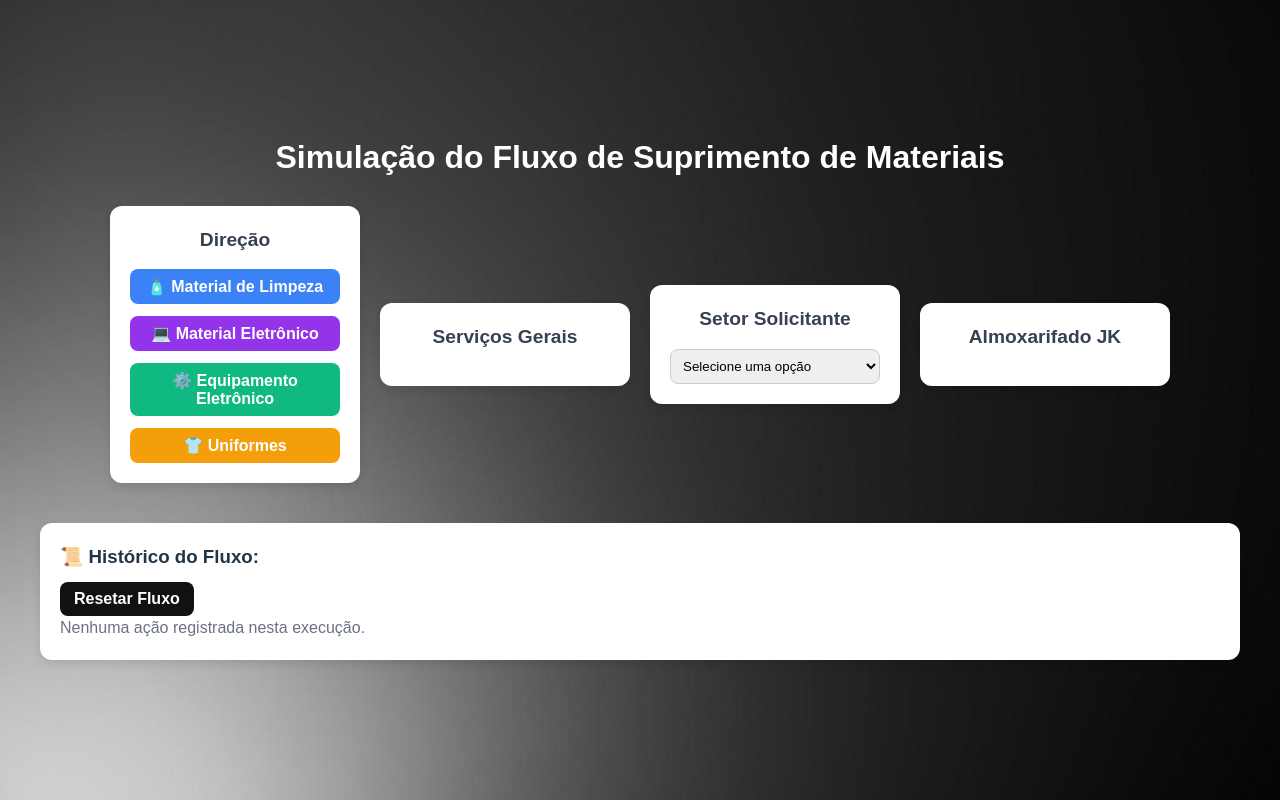
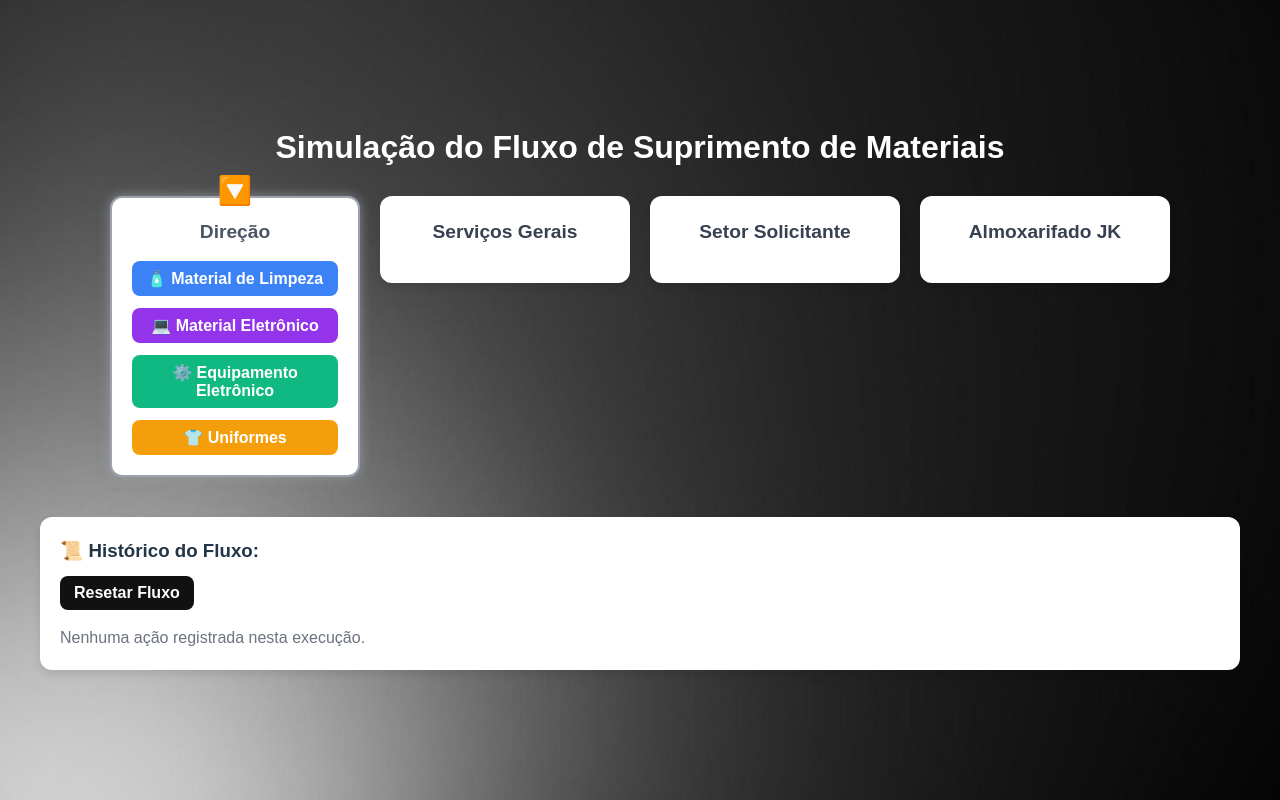
Before and after one commit to antonio809/jkservices, a React (Vite) app: page / in a window 1280 px wide. Built offline with nearby package versions, Linux system fonts and the light colour scheme.

Commit message:
Atualizando site!

```diff
--- a/src/App.jsx
+++ b/src/App.jsx
@@ -15,6 +15,16 @@ export default function App() {
   useEffect(() => {
     document.body.style.backgroundColor = "#000";
     document.body.style.margin = "0";
+
+    // Animação da seta
+    const style = document.createElement("style");
+    style.innerHTML = `
+      @keyframes pulse {
+        from { transform: translateX(-50%) scale(1); }
+        to { transform: translateX(-50%) scale(1.2); }
+      }
+    `;
+    document.head.appendChild(style);
   }, []);
 
   const avancar = (proxima, mensagem) => {
@@ -50,7 +60,6 @@ export default function App() {
         boxSizing: "border-box",
       }}
     >
-      {/* Título */}
       <h1
         style={{
           textAlign: "center",
@@ -63,36 +72,67 @@ export default function App() {
         Simulação do Fluxo de Suprimento de Materiais
       </h1>
 
-      {/* Swimlanes */}
+      {/* SWIMLANES */}
       <div
         style={{
           display: "flex",
           gap: "20px",
           flexWrap: "wrap",
           justifyContent: "center",
-          alignItems: "center",
+          alignItems: "flex-start",
           width: "100%",
         }}
       >
-        {setores.map((s) => (
+        {setores.map((s) => {
+          // 🔧 Lógica corrigida: apenas UM setor ativo por vez
+          const ativo =
+            (s.id === "direcao" &&
+              ["inicio", "limpeza", "eletronico", "equipamento", "uniforme"].includes(etapa)) ||
+            (s.id === "servicos" && etapa === "pedidoServicos") ||
+            (s.id === "almox" &&
+              ["solicitacaoAlmox", "aguardandoEntrega", "recebeuMateriais", "faltaMateriais"].includes(etapa));
+
+          return (
             <div
               key={s.id}
               style={{
                 backgroundColor: "#fff",
                 borderRadius: "12px",
                 padding: "20px",
-              boxShadow: "0 4px 8px rgba(0,0,0,0.1)",
-              minWidth: "200px",
+                boxShadow: ativo
+                  ? "0 0 12px rgba(156,163,175,0.7)" // sombra cinza suave
+                  : "0 4px 8px rgba(0,0,0,0.1)",
+                minWidth: "220px",
                 maxWidth: "250px",
                 flex: "1 1 220px",
                 textAlign: "center",
+                position: "relative",
+                border: ativo ? "2px solid #9ca3af" : "2px solid transparent",
+                transition: "all 0.3s ease",
               }}
             >
+              {/* SETA CINZA 🔽 */}
+              {ativo && (
+                <div
+                  style={{
+                    position: "absolute",
+                    top: "-25px",
+                    left: "50%",
+                    transform: "translateX(-50%)",
+                    fontSize: "24px",
+                    color: "#6b7280", // cinza
+                    animation: "pulse 1s infinite alternate",
+                  }}
+                >
+                  🔽
+                </div>
+              )}
+
               <h2
                 style={{
                   fontWeight: "bold",
                   marginBottom: "15px",
-                color: "#374151",
+                  color: ativo ? "#4b5563" : "#374151",
                   fontSize: "1.2rem",
                 }}
               >
@@ -117,7 +157,6 @@ export default function App() {
                 </div>
               )}
 
-            {/* Seletor: Material de Limpeza */}
               {s.id === "direcao" && etapa === "limpeza" &&
                 selectEtapa(
                   "Escolha o item de limpeza",
@@ -133,7 +172,6 @@ export default function App() {
                     )
                 )}
 
-            {/* Seletor: Material Eletrônico */}
               {s.id === "direcao" && etapa === "eletronico" &&
                 selectEtapa(
                   "Escolha o material eletrônico",
@@ -149,15 +187,10 @@ export default function App() {
                     )
                 )}
 
-            {/* Seletor: Equipamento Eletrônico */}
               {s.id === "direcao" && etapa === "equipamento" &&
                 selectEtapa(
                   "Escolha o equipamento eletrônico",
-                [
-                  "Monitor e Teclado",
-                  "Impressora e Scanner",
-                  "Projetor e Caixa de Som",
-                ],
+                  ["Monitor e Teclado", "Impressora e Scanner", "Projetor e Caixa de Som"],
                   (item) =>
                     avancar(
                       "pedidoServicos",
@@ -165,7 +198,6 @@ export default function App() {
                     )
                 )}
 
-            {/* Seletor: Uniformes */}
               {s.id === "direcao" && etapa === "uniforme" &&
                 selectEtapa(
                   "Escolha o uniforme",
@@ -219,33 +251,6 @@ export default function App() {
                 </p>
               )}
 
-            {/* SETOR SOLICITANTE */}
-            {s.id === "solicitante" && etapa === "inicio" && (
-              <select
-                onChange={(e) => {
-                  const pedido = e.target.value;
-                  if (pedido) {
-                    avancar("solicitacaoAlmox", `📝 Setor Solicitante requisitou ${pedido} ao Almoxarifado`);
-                  }
-                }}
-                defaultValue=""
-                style={selectStyle}
-              >
-                <option value="" disabled>
-                  Selecione uma opção
-                </option>
-                <option value="materiais de limpeza (detergente, papel higiênico, álcool)">
-                  Materiais de Limpeza (Detergente, Papel Higiênico, Álcool)
-                </option>
-                <option value="equipamentos eletrônicos (mouse, teclado, monitor)">
-                  Equipamentos Eletrônicos (Mouse, Teclado, Monitor)
-                </option>
-                <option value="uniformes (jalecos, coletes, botas)">
-                  Uniformes (Jalecos, Coletes, Botas)
-                </option>
-              </select>
-            )}
-
               {/* ALMOXARIFADO */}
               {s.id === "almox" && etapa === "solicitacaoAlmox" && (
                 <select
@@ -256,7 +261,10 @@ export default function App() {
                     } else if (status === "indisponivel") {
                       avancar("faltaMateriais", "⚠️ Almoxarifado informou falta de materiais");
                     } else if (status === "aguardando entrega") {
-                    avancar("aguardandoEntrega", "⏳ Almoxarifado informou que os materiais estão aguardando entrega");
+                      avancar(
+                        "aguardandoEntrega",
+                        "⏳ Almoxarifado informou que os materiais estão aguardando entrega"
+                      );
                     }
                   }}
                   defaultValue=""
@@ -277,7 +285,9 @@ export default function App() {
                     ⏳ Aguardando Entrega dos Materiais
                   </p>
                   <button
-                  onClick={() => avancar("recebeuMateriais", "✅ Almoxarifado finalizou a entrega dos materiais")}
+                    onClick={() =>
+                      avancar("recebeuMateriais", "✅ Almoxarifado finalizou a entrega dos materiais")
+                    }
                     style={botaoEstilo("#16a34a")}
                   >
                     Finalizar Entrega
@@ -286,12 +296,21 @@ export default function App() {
               )}
 
               {s.id === "almox" && (etapa === "recebeuMateriais" || etapa === "faltaMateriais") && (
-              <div style={{ marginTop: "15px", paddingTop: "10px", borderTop: "1px solid #d1d5db", fontSize: "0.9rem", color: "#4b5563" }}>
+                <div
+                  style={{
+                    marginTop: "15px",
+                    paddingTop: "10px",
+                    borderTop: "1px solid #d1d5db",
+                    fontSize: "0.9rem",
+                    color: "#4b5563",
+                  }}
+                >
                   🗂 Relatório atualizado no SISMAT
                 </div>
               )}
             </div>
-        ))}
+          );
+        })}
       </div>
 
       {/* HISTÓRICO */}
@@ -307,12 +326,21 @@ export default function App() {
         }}
       >
         <h3 style={{ fontWeight: "bold", marginBottom: "10px" }}>📜 Histórico do Fluxo:</h3>
-        <button onClick={resetarFluxo} style={botaoEstilo("#111")}>
+
+        <button
+          onClick={resetarFluxo}
+          style={{
+            ...botaoEstilo("#111"),
+            marginBottom: "10px",
+          }}
+        >
           Resetar Fluxo
         </button>
 
         {log.length === 0 ? (
-          <p style={{ color: "#6b7280" }}>Nenhuma ação registrada nesta execução.</p>
+          <p style={{ color: "#6b7280", marginTop: "6px" }}>
+            Nenhuma ação registrada nesta execução.
+          </p>
         ) : (
           <ol style={{ listStyleType: "decimal", paddingLeft: "20px", textAlign: "left" }}>
             {log.map((item, i) => (
```
Lines whose indentation alone changed are shown as unchanged.
